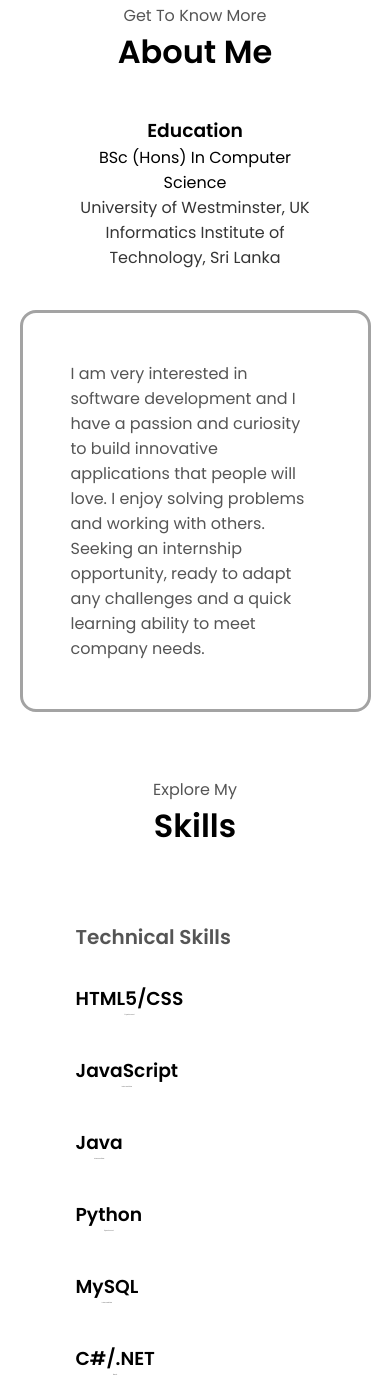
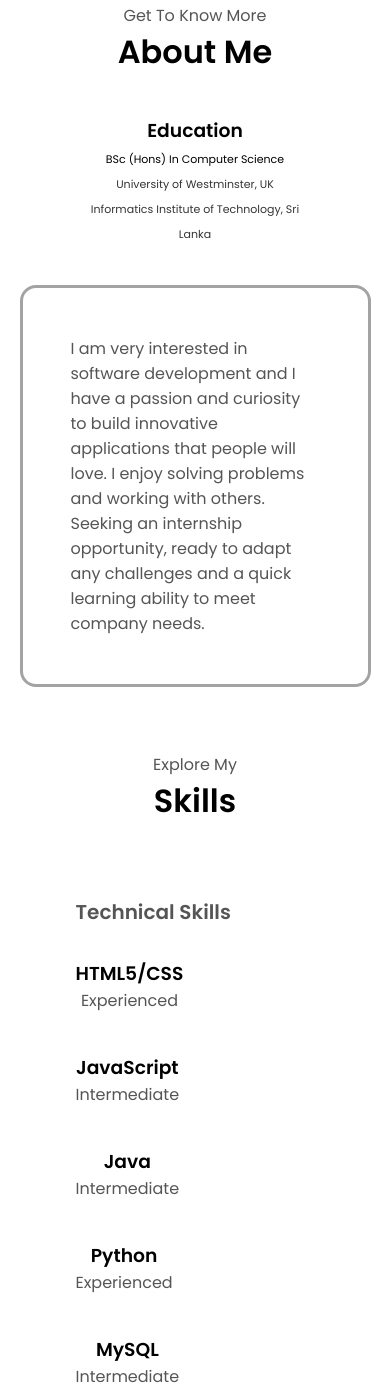
Before and after one commit to rikas-ilamdeen/rikas-ilamdeen.github.io, a plain HTML site: page index.html in a window 390 px wide. Shown: the part 875-2267 px from the top of the page. Drawn offline with Linux system fonts and the light colour scheme.

Commit message:
11px text size

```diff
--- a/mediaqueries.css
+++ b/mediaqueries.css
@@ -97,8 +97,9 @@
   .title {
     font-size: 2rem;
   }
-  .details-container p {
-      font-size: 0.1rem;
+  .details-container p1,
+  .details-container p2 {
+    font-size: 11px;
   }
   .text-container {
     text-align: left;
```
